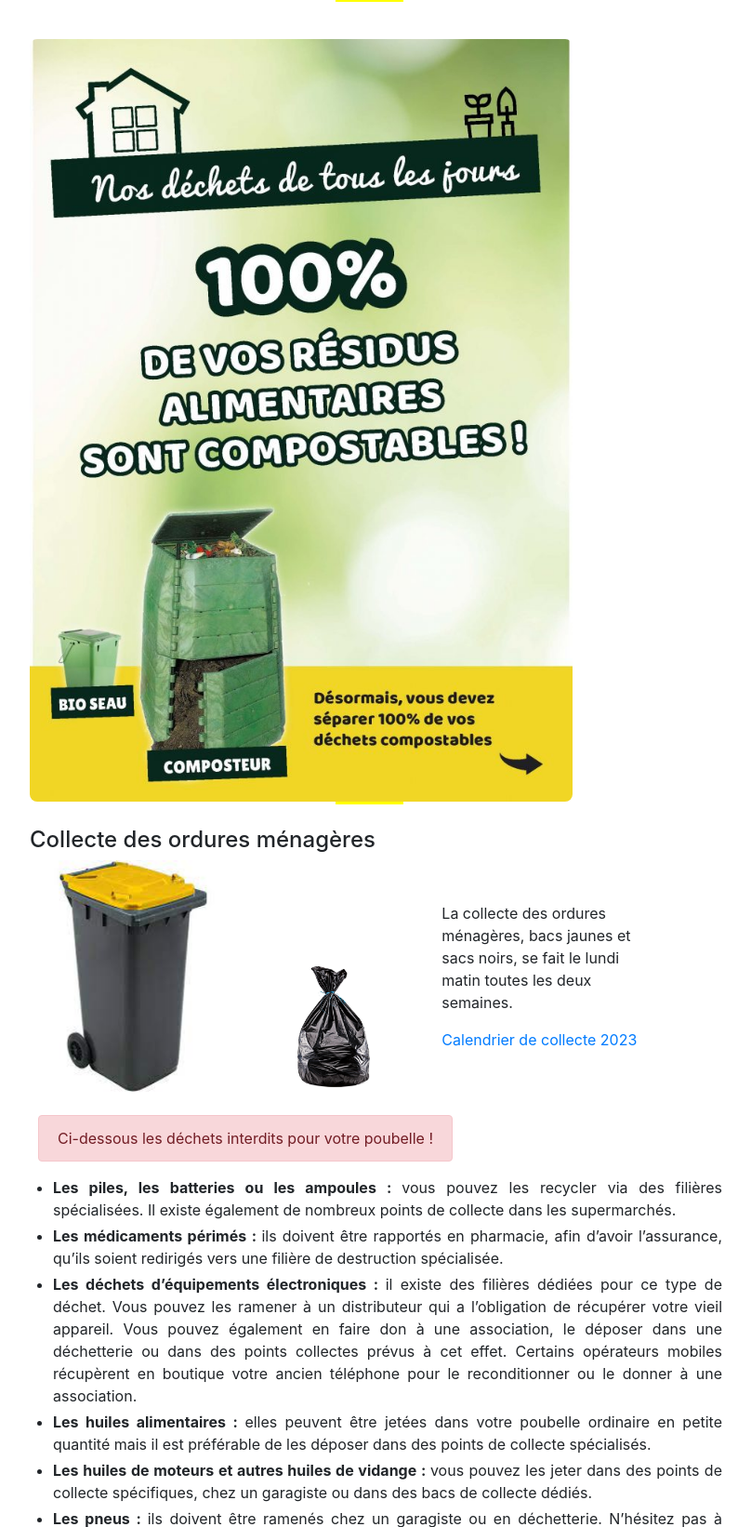
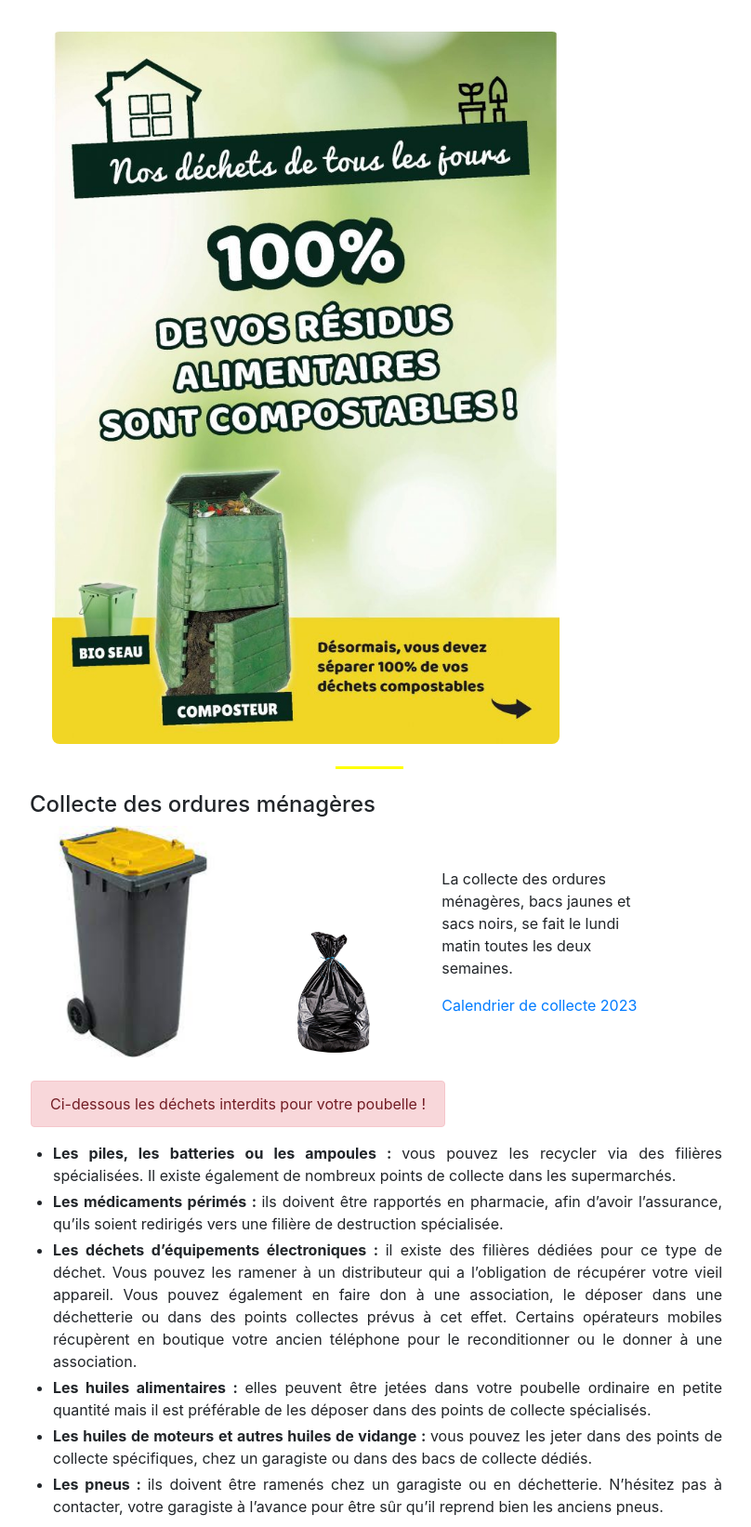
Before and after one commit to mfd-tchad/sitePagny, a Symfony app: template templates/viepratique/index.html.twig in a window 1280 px wide. Shown: the part 3812-5454 px from the top of the page at 93% size, without its empty margins (53-861 px from the left). Run offline with Twig, Linux system fonts and the light colour scheme; the template is opened without the code that fills it, so the values that code supplies are empty; some libraries are stand-ins or nearby versions.

Commit message:
ajout de div class=mx-4 aux images de collecteordure.html.twig

```diff
--- a/templates/viepratique/collecteordures.html.twig
+++ b/templates/viepratique/collecteordures.html.twig
@@ -1,25 +1,30 @@
 <section>
-
-    <img class="bords-arrondis" src="/images/viepratique/recyclage2.jpg" width="80%"/>
+    <div class="mx-4">
+        <img class="bords-arrondis" src="/images/viepratique/recyclage2.jpg" width="80%"/>
+    </div>
     <br>
     <br>
     <hr>
-    <h4> Papiers, cartons
-    <br> Je les porte au conteneur cartons en bas du village</h4>
-    <img class="bords-arrondis mx-auto" src="/images/viepratique/bacs-cartons1.jpg" width="80%"/>
+    <div class="mx-4">
+        <h4> Papiers, cartons
+        <br> Je les porte au conteneur cartons en bas du village</h4>
+        <img class="bords-arrondis mx-auto" src="/images/viepratique/bacs-cartons1.jpg" width="80%"/>
+    </div>
     <br>
     <hr>
     <br>
-    <img class="bords-arrondis" src="/images/viepratique/flyer-composteur.jpg" width="80%"/>
+    <div class="mx-4">
+        <img class="bords-arrondis" src="/images/viepratique/flyer-composteur.jpg" width="80%"/>
+    </div>
     <br>
     <hr>
     <h4> Collecte des ordures ménagères</h4>
     <div class="row">
-        <div class="col-sm-5 col-md-4">
+        <div class="col-xs-3 col-sm-5 col-md-4">
             <img src="/images/viepratique/poubelle-jaune.jpg" width="100%" height="250"/>
 
         </div>
-        <div class="col-sm-5 col-md-3 mt-auto">
+        <div class="col-xs-3 col-sm-5 col-md-3 mt-auto">
             <img src="/images/viepratique/ordures-sacs-noirs.jpg" width="90%"/>
         </div>
         <div class="col-sm-6 col-md-4 mt-auto mb-auto">
@@ -28,7 +33,7 @@
         </div>
     </div>
     <div class="row mt-4">
-            <p class="alert alert-danger ml-4"> Ci-dessous les déchets interdits pour votre poubelle ! </p>
+            <p class="alert alert-danger ml-3"> Ci-dessous les déchets interdits pour votre poubelle ! </p>
             <ul class="text-justify">
 
                 <li class="mb-1"> <strong>Les piles, les batteries ou les ampoules : </strong>vous pouvez les recycler via des filières spécialisées. Il existe également de nombreux points de collecte dans les supermarchés.</li>
```
